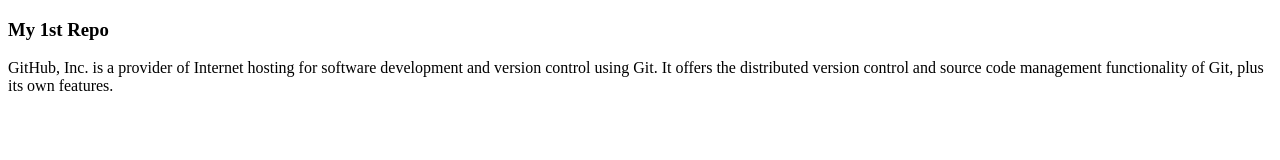
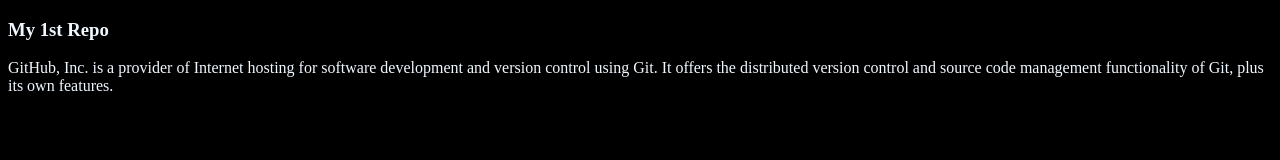
Before and after one commit to SamiArain/my-1st-repo, a plain HTML site: page index.html in a window 1280 px wide. Drawn offline with Linux system fonts and the light colour scheme.

Commit message:
added styles

```diff
--- a/index.html
+++ b/index.html
@@ -5,6 +5,7 @@
     <meta http-equiv="X-UA-Compatible" content="IE=edge">
     <meta name="viewport" content="width=device-width, initial-scale=1.0">
     <title>My 1st Repo</title>
+    <link rel="stylesheet" href="./styles/style.css">
 </head>
 <body>
     <h3>My 1st Repo</h3>
--- /dev/null
+++ b/styles/style.css
@@ -0,0 +1,4 @@
+body{
+    background-color: black;
+    color: aliceblue;
+}
```
